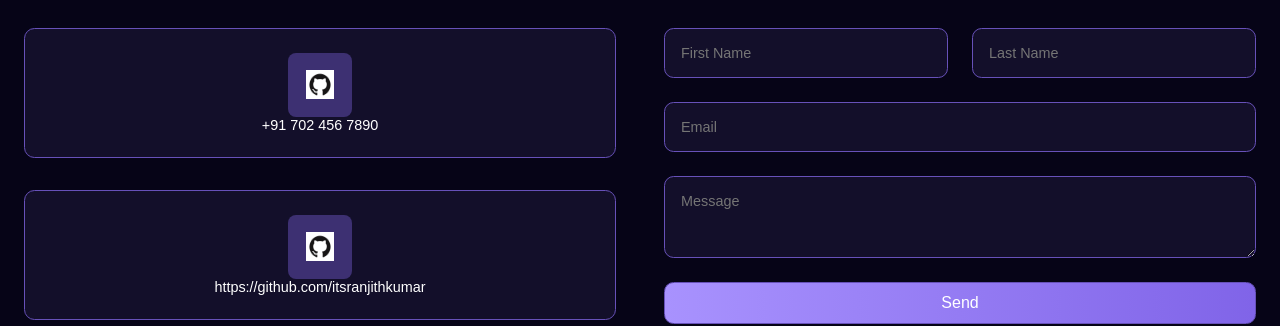
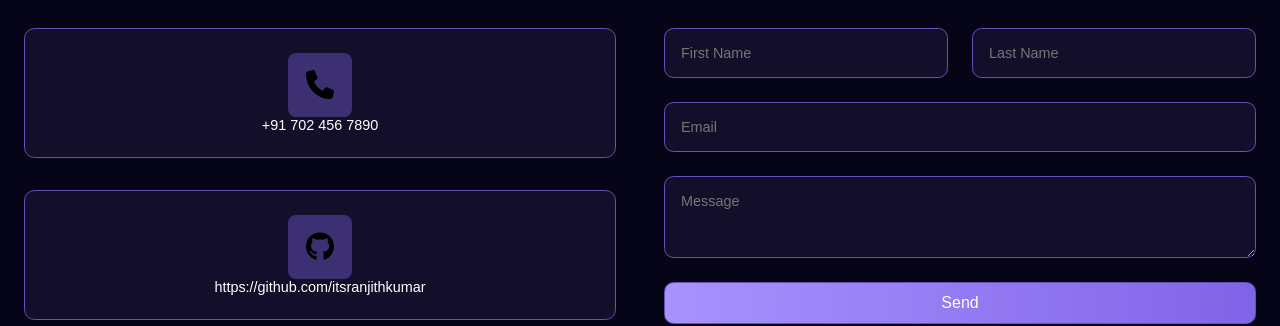
Before and after one commit to itsranjithkumar/portfolio-website-react-js, a React (Vite) app in the folder ranjith_portfolio/: page / in a window 1280 px wide. Shown: the part 2742-3068 px from the top of the page. Built offline with nearby package versions, Linux system fonts and the light colour scheme.

Commit message:
added icons

```diff
--- a/ranjith_portfolio/src/components/ContactMe/ContactMe.jsx
+++ b/ranjith_portfolio/src/components/ContactMe/ContactMe.jsx
@@ -13,11 +13,11 @@ const ContactMe = () => {
         <div className="contact-content">
             <div style={{flex:1}}>
             <ContactInfoCard
-                iconUrl="./assets/GitHub.png"
+                iconUrl="./assets/phone-solid.svg"
                 text="+91 702 456 7890"
             />
             <ContactInfoCard
-                iconUrl="./assets/GitHub.png"
+                iconUrl="./assets/github-brands-solid.svg"
                 text="https://github.com/itsranjithkumar"
             />
 
```
Also changed, not shown: ranjith_portfolio/public/assets/github-brands-solid.svg (added), ranjith_portfolio/public/assets/phone-solid.svg (added).
